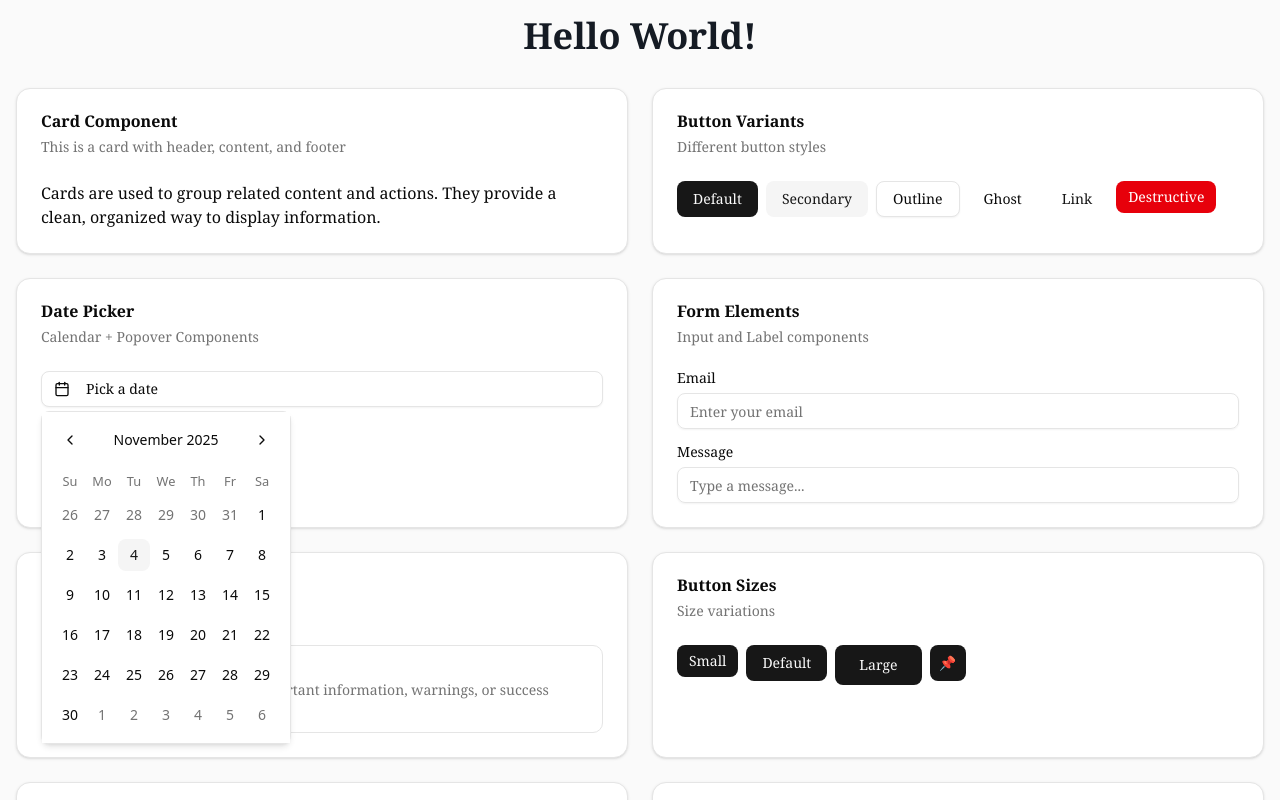
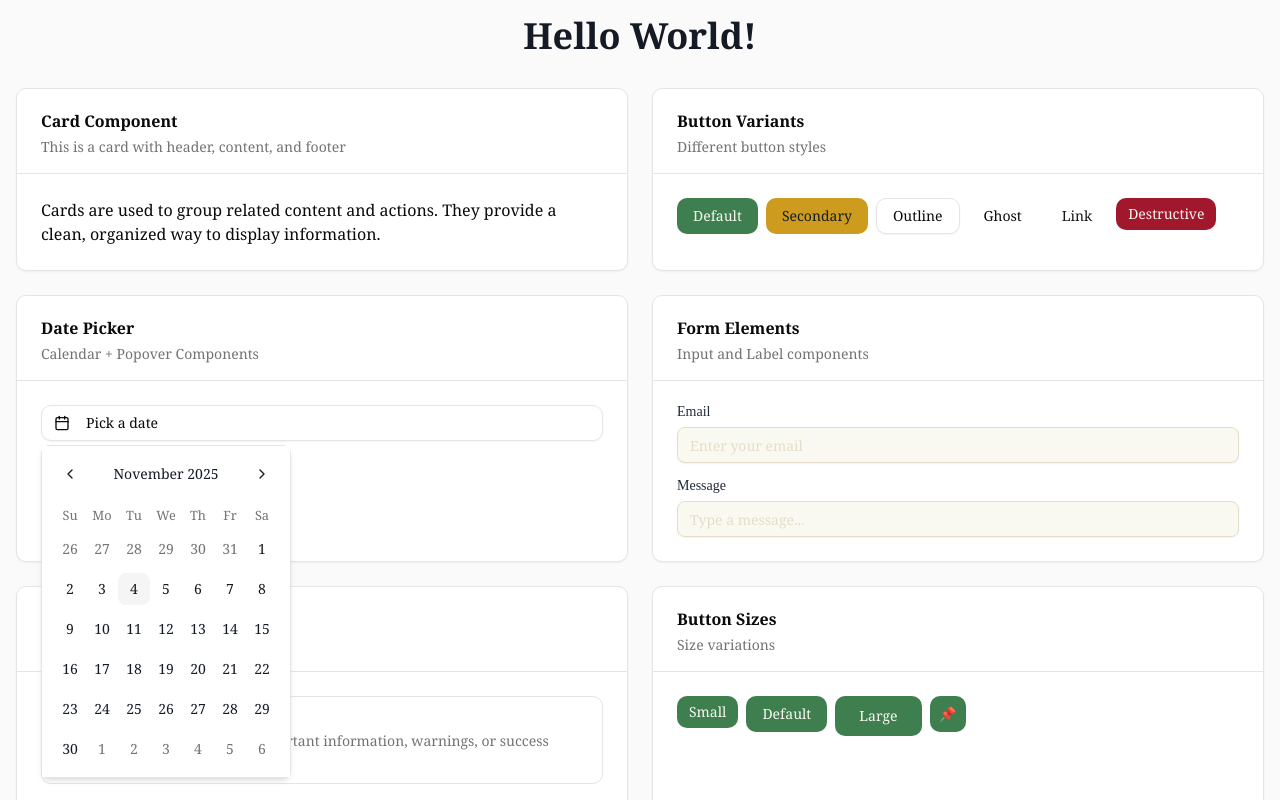
Before and after one commit to aileks/quillify, a Next.js app: page / in a window 1280 px wide. Both pictures are taken after a click on the button "Pick a date". Shown: the top 800 px of the page. Built offline with nearby package versions, Linux system fonts and the light colour scheme.

Commit message:
override some shadcn styles

```diff
--- a/src/styles/globals.css
+++ b/src/styles/globals.css
@@ -57,7 +57,7 @@
 @layer base {
   html,
   body {
-    @apply bg-background text-foreground;
+    @apply bg-background text-foreground font-serif;
     font-feature-settings:
       'liga' 1,
       'kern' 1;
@@ -217,3 +217,293 @@
     @apply bg-background text-foreground;
   }
 }
+
+/* Button styling */
+[data-slot='button'] {
+  border-radius: var(--radius-lg);
+  transition: all 200ms ease;
+}
+
+.bg-primary {
+  background-color: var(--color-forest-600);
+  color: var(--color-parchment-50);
+}
+
+.bg-primary:hover {
+  background-color: var(--color-forest-700);
+}
+
+.dark .bg-primary {
+  background-color: var(--color-forest-500);
+}
+
+.dark .bg-primary:hover {
+  background-color: var(--color-forest-600);
+}
+
+.bg-secondary {
+  background-color: var(--color-brass-500);
+  color: var(--color-ink-900);
+}
+
+.bg-secondary:hover {
+  background-color: var(--color-brass-600);
+}
+
+.dark .bg-secondary {
+  background-color: var(--color-brass-400);
+}
+
+.dark .bg-secondary:hover {
+  background-color: var(--color-brass-500);
+}
+
+[data-slot='card'] {
+  background-color: var(--color-card);
+  border: 1px solid var(--color-border);
+  border-radius: var(--radius-lg);
+  box-shadow: 0 1px 2px rgba(0, 0, 0, 0.05);
+}
+
+[data-slot='card-header'] {
+  border-bottom: 1px solid var(--color-border);
+  padding-bottom: 1rem;
+}
+
+input,
+textarea,
+select {
+  background-color: var(--color-parchment-50);
+  border: 1px solid var(--color-parchment-300);
+  color: var(--color-ink-900);
+  border-radius: var(--radius-md);
+}
+
+input::placeholder,
+textarea::placeholder {
+  color: var(--color-parchment-300);
+}
+
+.dark input,
+.dark textarea,
+.dark select {
+  background-color: var(--color-ink-800);
+  border-color: var(--color-ink-700);
+  color: var(--color-parchment-100);
+}
+
+.dark input::placeholder,
+.dark textarea::placeholder {
+  color: var(--color-ink-600);
+}
+
+input:focus,
+textarea:focus,
+select:focus {
+  outline: none;
+  box-shadow: 0 0 0 3px var(--color-brass-500);
+}
+
+label {
+  color: var(--color-ink-800);
+  font-family: serif;
+}
+
+.dark label {
+  color: var(--color-parchment-100);
+}
+
+[data-slot='popover-content'] {
+  background-color: var(--color-card);
+  border: 1px solid var(--color-border);
+  border-radius: var(--radius-lg);
+  box-shadow: 0 4px 6px rgba(0, 0, 0, 0.1);
+}
+
+/* Calendar styling */
+[data-slot='calendar'] {
+  color: var(--color-ink-900);
+}
+
+.dark [data-slot='calendar'] {
+  color: var(--color-parchment-100);
+}
+
+.rdp-day_selected {
+  background-color: var(--color-forest-600);
+  color: var(--color-parchment-50);
+}
+
+.rdp-day_selected:hover {
+  background-color: var(--color-forest-700);
+}
+
+.dark .rdp-day_selected {
+  background-color: var(--color-forest-500);
+}
+
+.dark .rdp-day_selected:hover {
+  background-color: var(--color-forest-600);
+}
+
+.rdp-day_today {
+  font-weight: bold;
+  color: var(--color-brass-600);
+}
+
+.dark .rdp-day_today {
+  color: var(--color-brass-400);
+}
+
+.rdp-head_cell {
+  color: var(--color-ink-700);
+  font-family: serif;
+  font-weight: 600;
+}
+
+.dark .rdp-head_cell {
+  color: var(--color-parchment-200);
+}
+
+.rdp-caption {
+  color: var(--color-ink-800);
+  font-family: serif;
+  font-weight: bold;
+}
+
+.dark .rdp-caption {
+  color: var(--color-parchment-100);
+}
+
+[data-slot='alert'] {
+  background-color: rgba(137, 105, 50, 0.1);
+  border: 1px solid var(--color-sepia-300);
+  color: var(--color-ink-800);
+  border-radius: var(--radius-lg);
+}
+
+.dark [data-slot='alert'] {
+  background-color: rgba(0, 0, 0, 0.3);
+  border-color: var(--color-ink-700);
+  color: var(--color-parchment-100);
+}
+
+[data-slot='alert'] h5 {
+  color: var(--color-ink-900);
+  font-family: serif;
+  font-weight: bold;
+}
+
+.dark [data-slot='alert'] h5 {
+  color: var(--color-parchment-100);
+}
+
+[data-slot='alert-dialog-overlay'] {
+  background-color: rgba(0, 0, 0, 0.5);
+}
+
+[data-slot='alert-dialog-content'] {
+  background-color: var(--color-card);
+  border: 1px solid var(--color-border);
+  border-radius: var(--radius-lg);
+  box-shadow: 0 10px 25px rgba(0, 0, 0, 0.15);
+}
+
+[data-slot='alert-dialog-content'] h2 {
+  color: var(--color-ink-900);
+  font-family: serif;
+  font-weight: bold;
+}
+
+.dark [data-slot='alert-dialog-content'] h2 {
+  color: var(--color-parchment-100);
+}
+
+[data-slot='dropdown-menu-content'] {
+  background-color: var(--color-card);
+  border: 1px solid var(--color-border);
+  border-radius: var(--radius-lg);
+  box-shadow: 0 4px 6px rgba(0, 0, 0, 0.1);
+}
+
+[data-slot='dropdown-menu-item'] {
+  color: var(--color-ink-800);
+  border-radius: var(--radius-md);
+  transition: background-color 150ms ease;
+}
+
+[data-slot='dropdown-menu-item']:hover {
+  background-color: rgba(137, 105, 50, 0.1);
+}
+
+[data-slot='dropdown-menu-item']:focus {
+  background-color: rgba(137, 105, 50, 0.15);
+  color: var(--color-ink-900);
+}
+
+.dark [data-slot='dropdown-menu-item'] {
+  color: var(--color-parchment-100);
+}
+
+.dark [data-slot='dropdown-menu-item']:hover {
+  background-color: var(--color-ink-700);
+}
+
+.dark [data-slot='dropdown-menu-item']:focus {
+  background-color: var(--color-ink-700);
+  color: var(--color-parchment-100);
+}
+
+[data-slot='dropdown-menu-item'][data-disabled] {
+  color: var(--color-parchment-300);
+  opacity: 0.5;
+  cursor: not-allowed;
+}
+
+.dark [data-slot='dropdown-menu-item'][data-disabled] {
+  color: var(--color-ink-600);
+}
+
+[data-slot='dropdown-menu-label'] {
+  color: var(--color-ink-700);
+  font-family: serif;
+  font-weight: 600;
+  font-size: 0.875rem;
+}
+
+.dark [data-slot='dropdown-menu-label'] {
+  color: var(--color-parchment-200);
+}
+
+[data-slot='dropdown-menu-separator'] {
+  background-color: var(--color-parchment-300);
+}
+
+.dark [data-slot='dropdown-menu-separator'] {
+  background-color: var(--color-ink-700);
+}
+
+.bg-destructive {
+  background-color: var(--color-wine-600);
+  color: var(--color-parchment-50);
+}
+
+.bg-destructive:hover {
+  background-color: var(--color-wine-700);
+}
+
+.dark .bg-destructive {
+  background-color: var(--color-wine-600);
+}
+
+.dark .bg-destructive:hover {
+  background-color: var(--color-wine-700);
+}
+
+[data-slot='button']:focus-visible,
+input:focus-visible,
+textarea:focus-visible,
+select:focus-visible {
+  outline: none;
+  box-shadow: 0 0 0 3px var(--color-brass-500);
+}
```
